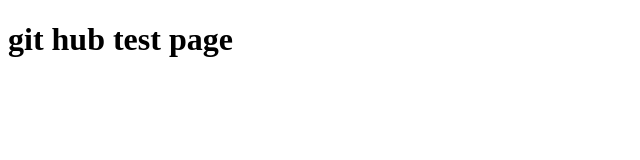
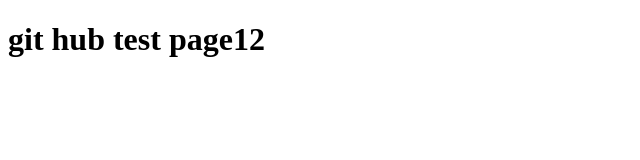
Before and after one commit to jeongtae92/git_test, a plain HTML site: page index.html in a window 1280 px wide. Shown: the full height of the page, 0-640 px from the left. Drawn offline with Linux system fonts and the light colour scheme.

Commit message:
Update index.html

```diff
--- a/index.html
+++ b/index.html
@@ -7,7 +7,7 @@
 </head>
 <body>
     <h1>
-        git hub test page
+        git hub test page12
     </h1>
 </body>
 </html>
```
